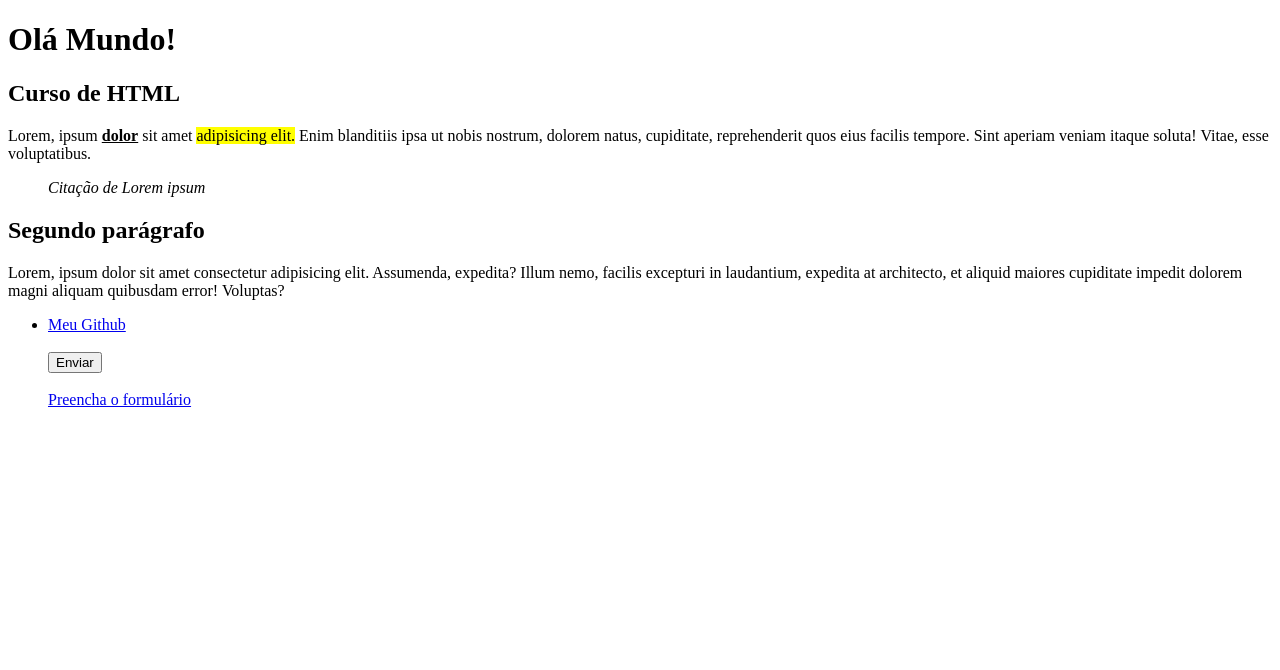
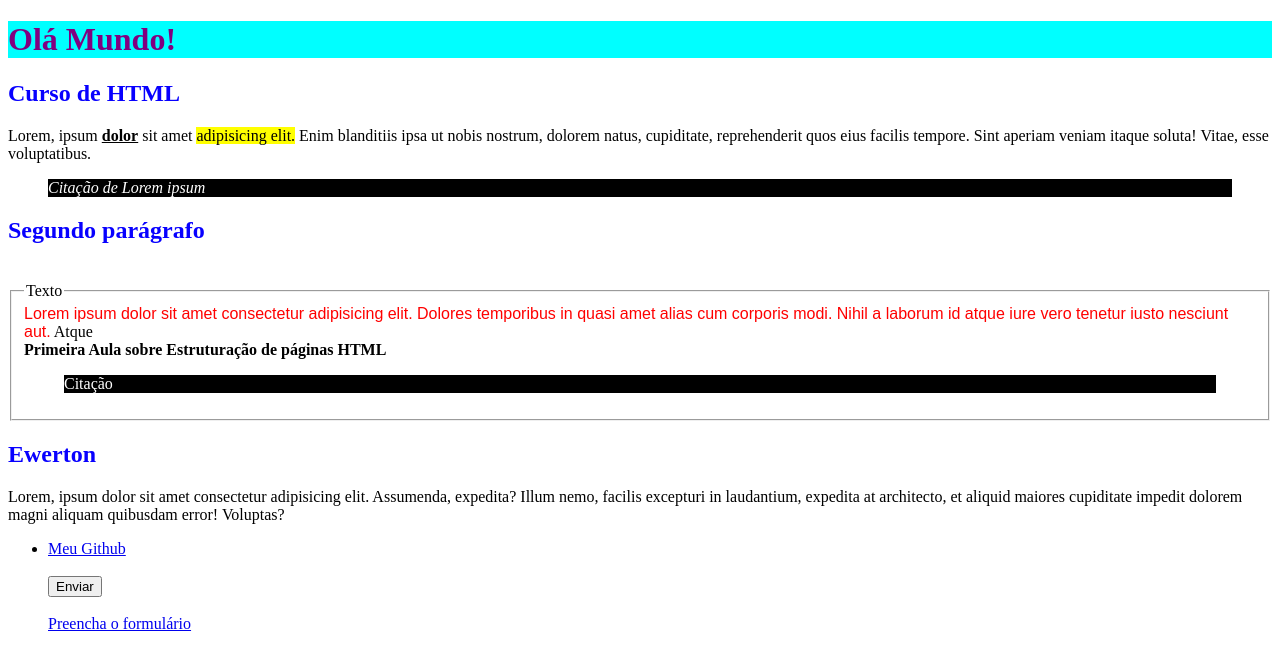
Before and after one commit to EwertonBeck/HTML-DIO, a plain HTML site: page index.html in a window 1280 px wide. Drawn offline with Linux system fonts and the light colour scheme.

Commit message:
Fundamentos de css

```diff
--- /dev/null
+++ b/assets/css/style.css
@@ -0,0 +1,13 @@
+h1 {
+    background-color: aqua;
+    color: purple
+}
+
+h2 {
+    color:rgb(8, 0, 255);
+}
+
+blockquote{
+    background-color: black;
+    color:white;
+}
--- a/index.html
+++ b/index.html
@@ -1,12 +1,12 @@
 <!DOCTYPE html>
-<html lang="ptbr">
+<html lang="pt-br">
     <head>
          <meta charset="UTF-8">
-
          <title>Meu HTML</title>
+        <link rel="stylesheet" href="./assets/css/style.css">
     </head>
     <body>
-        <h1>Olá Mundo!</h1>
+        <h1 >Olá Mundo!</h1>
         <h2>Curso de HTML</h2>
         <p>
         Lorem, ipsum <strong><u>dolor</u></u></strong> sit amet <mark> adipisicing elit.</mark> Enim blanditiis ipsa ut nobis nostrum, dolorem natus, cupiditate, reprehenderit quos eius facilis tempore. Sint aperiam veniam itaque soluta! Vitae, esse voluptatibus.
@@ -14,7 +14,16 @@
         <blockquote>
         <i>Citação de Lorem ipsum</i>
         </blockquote>
-         <h2> Segundo parágrafo</h2>
+         <h2> Segundo parágrafo</h2><br>
+         <fieldset>
+            <legend>Texto</legend>
+            <font color="red" face="arial"> Lorem ipsum dolor sit amet consectetur adipisicing elit. Dolores temporibus in quasi amet alias cum corporis modi. Nihil a laborum id atque iure vero tenetur iusto nesciunt aut.</font> Atque <br>
+            <b>Primeira Aula sobre Estruturação de páginas HTML</b>
+            <blockquote>Citação</blockquote>
+        </fieldset>
+        <h2>
+            Ewerton
+        </h2>
         <p>
         Lorem, ipsum dolor sit amet consectetur adipisicing elit. Assumenda, expedita? Illum nemo, facilis excepturi in laudantium, expedita at architecto, et aliquid maiores cupiditate impedit dolorem magni aliquam quibusdam error! Voluptas?
         </p>
```
Also changed, not shown: formulário.html (+27 -2 lines).
